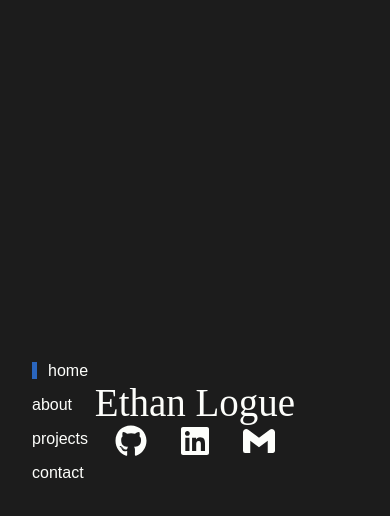
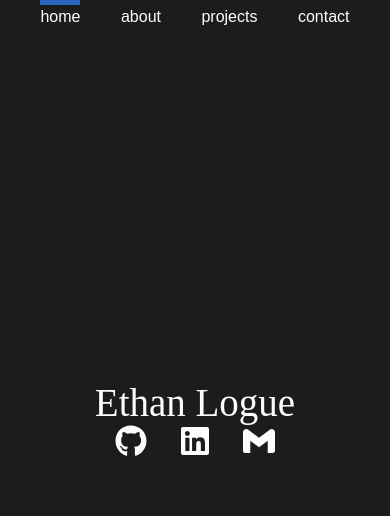
Before and after one commit to ethan-logue/ethan-logue.github.io-new, a React (Create React App) app: page / in a window 390 px wide. Shown: the top 516 px of the page. Built offline with nearby package versions, Linux system fonts and the light colour scheme; the HTML template or start-up script is replaced by a standard one; a web font is replaced by a local one.

Commit message:
nav bar looks good on mobile

```diff
--- a/src/App.css
+++ b/src/App.css
@@ -13,7 +13,7 @@
     font-size: 10vw;
     text-align: center;
     margin: 0;
-    z-index: 100;
+    z-index: 1;
 }
 
 .page-title:hover {
--- a/src/pages/nav/Nav.css
+++ b/src/pages/nav/Nav.css
@@ -1,7 +1,7 @@
 nav {
     position: fixed;
     display: flex;
-    z-index: 5000;
+    z-index: 2;
     justify-content: center;
     height: 100vh;
     flex-direction: column;
@@ -11,6 +11,8 @@ nav {
     list-style: none;
     margin: 0;
     padding: 2rem;
+    display: flex;
+    flex-direction: column;
 }
 
 .nav-item {
@@ -32,3 +34,30 @@ nav {
     padding-left: 1rem;
     box-shadow: 5px 0 0 var(--secondary) inset;
 }
+
+@media (max-width: 480px) {
+    nav {
+        backdrop-filter: blur(3px);
+        justify-content: flex-start;
+        height: auto;
+        width: 100%;
+    }
+
+    .nav-list {
+        padding: 0.5rem;
+        flex-direction: row;
+        justify-content: space-evenly;
+    }
+
+    .nav-item {
+        padding: 0 0.5rem;
+    }
+
+    .nav-item.active a,
+    .nav-item:not(.active) a:hover {
+        padding-top: 0.5rem;
+        padding-left: 0;
+        box-shadow: 0 5px 0 var(--secondary) inset;
+        width: fit-content;
+    }
+}
```
